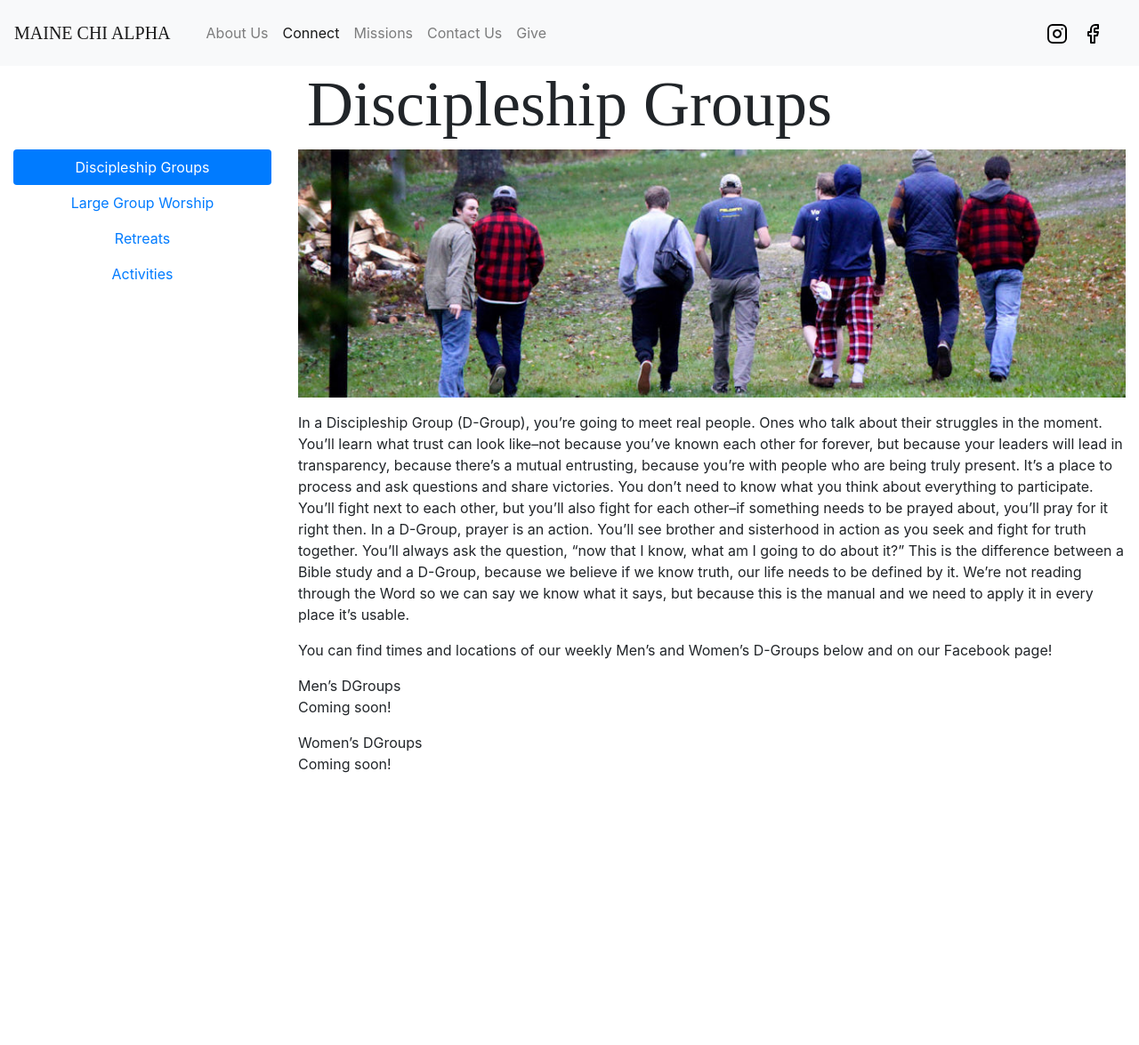
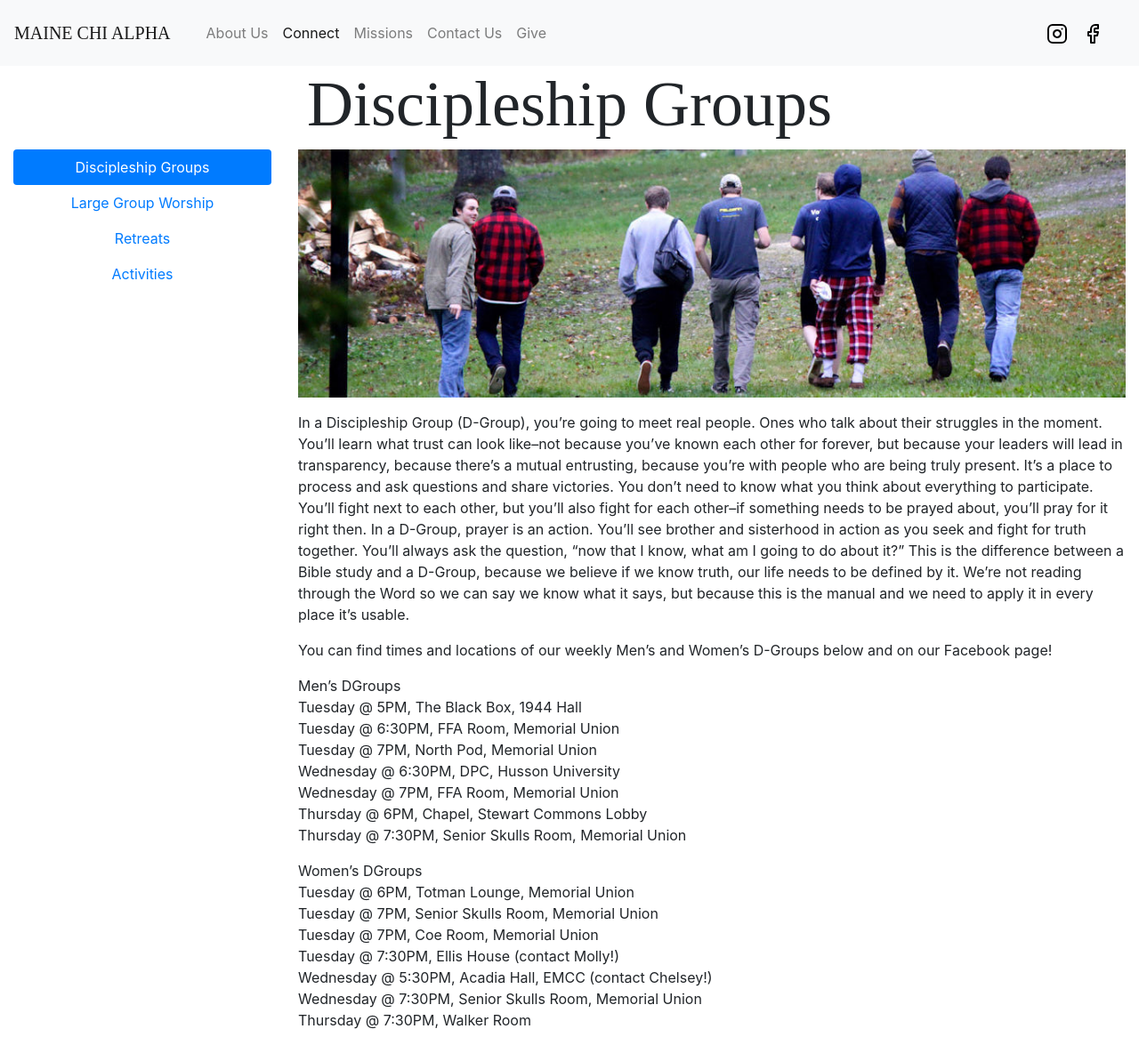
Before and after one commit to mainechialpha/mainechialpha.github.io, a Jekyll site: the page built from groups.md, in a window 1280 px wide. Shown: the whole page at 89% size. Built offline with Jekyll 4.4.1, drawn with Linux system fonts in a browser that asks for light colours; nearby versions of some CDN libraries; some web fonts are replaced; before the commit the page ends 900 px from its top, so only the background shows below that.

Commit message:
Update groups.md

```diff
--- a/groups.md
+++ b/groups.md
@@ -11,7 +11,19 @@ In a Discipleship Group (D-Group), you're going to meet real people. Ones who ta
 You can find times and locations of our weekly Men's and Women's D-Groups below and on our Facebook page!
 
 Men's DGroups
-<br>Coming soon!
+<br>Tuesday @ 5PM, The Black Box, 1944 Hall
+<br>Tuesday @ 6:30PM, FFA Room, Memorial Union
+<br>Tuesday @ 7PM, North Pod, Memorial Union
+<br>Wednesday @ 6:30PM, DPC, Husson University
+<br>Wednesday @ 7PM, FFA Room, Memorial Union
+<br>Thursday @ 6PM, Chapel, Stewart Commons Lobby
+<br>Thursday @ 7:30PM, Senior Skulls Room, Memorial Union
 
 Women's DGroups
-<br>Coming soon!
+<br>Tuesday @ 6PM, Totman Lounge, Memorial Union
+<br>Tuesday @ 7PM, Senior Skulls Room, Memorial Union
+<br>Tuesday @ 7PM, Coe Room, Memorial Union
+<br>Tuesday @ 7:30PM, Ellis House (contact Molly!)
+<br>Wednesday @ 5:30PM, Acadia Hall, EMCC (contact Chelsey!)
+<br>Wednesday @ 7:30PM, Senior Skulls Room, Memorial Union
+<br>Thursday @ 7:30PM, Walker Room
```
